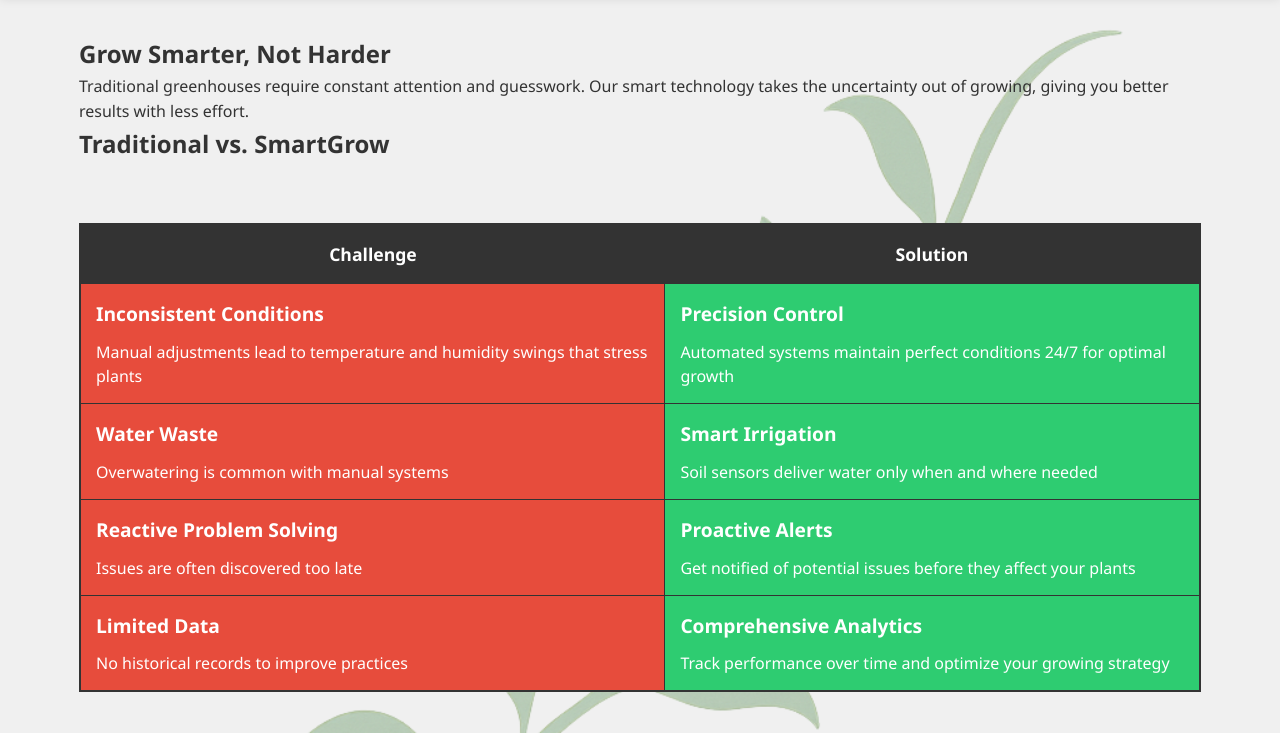
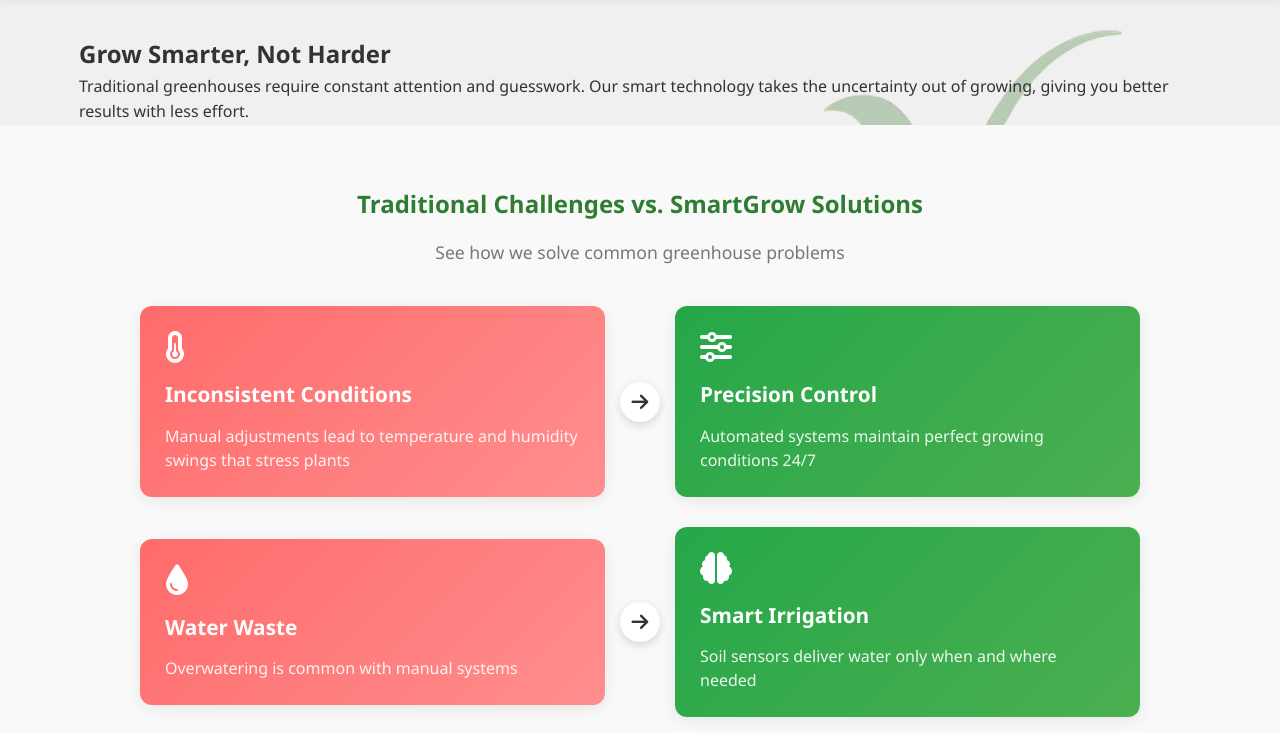
Before and after one commit to fizzygad/COMP3901Website, a plain HTML site: page benefits.html in a window 1280 px wide. Shown: the part 67-800 px from the top of the page. Drawn offline with Linux system fonts and the light colour scheme.

Commit message:
changed benefits page

```diff
--- a/benefits.html
+++ b/benefits.html
@@ -40,60 +40,87 @@
         </div>
     </section>
 
-    <section class="benefits-comparison"></section>
+    <section class="benefits-comparison">
         <div class="container">
-            <h2>Traditional vs. SmartGrow</h2>
-            <div class="comparison-table">
-                <table>
-                    <thead>
-                        <tr>
-                            <th>Challenge</th>
-                            <th>Solution</th>
-                        </tr>
-                    </thead>
-                    <tbody>
-                        <tr>
-                            <td class="challenge">
+            <h2>Traditional Challenges vs. SmartGrow Solutions</h2>
+            <p class="subtitle">See how we solve common greenhouse problems</p>
+
+            <div class="comparison-cards">
+                <!-- Row 1 -->
+                <div class="comparison-row">
+                    <div class="comparison-card challenge">
+                        <div class="card-content">
+                            <i class="fas fa-thermometer-half card-icon"></i>
                             <h3>Inconsistent Conditions</h3>
                             <p>Manual adjustments lead to temperature and humidity swings that stress plants</p>
-                            </td>
-                            <td class="solution">
+                        </div>
+                    </div>
+                    <div class="arrow-icon"><i class="fas fa-arrow-right"></i></div>
+                    <div class="comparison-card solution">
+                        <div class="card-content">
+                            <i class="fas fa-sliders-h card-icon"></i>
                             <h3>Precision Control</h3>
-                                <p>Automated systems maintain perfect conditions 24/7 for optimal growth</p>
-                            </td>
-                        </tr>
-                        <tr>
-                            <td class="challenge">
+                            <p>Automated systems maintain perfect growing conditions 24/7</p>
+                        </div>
+                    </div>
+                </div>
+
+                <!-- Row 2 -->
+                <div class="comparison-row">
+                    <div class="comparison-card challenge">
+                        <div class="card-content">
+                            <i class="fas fa-tint card-icon"></i>
                             <h3>Water Waste</h3>
                             <p>Overwatering is common with manual systems</p>
-                            </td>
-                            <td class="solution">
+                        </div>
+                    </div>
+                    <div class="arrow-icon"><i class="fas fa-arrow-right"></i></div>
+                    <div class="comparison-card solution">
+                        <div class="card-content">
+                            <i class="fas fa-brain card-icon"></i>
                             <h3>Smart Irrigation</h3>
                             <p>Soil sensors deliver water only when and where needed</p>
-                            </td>
-                        </tr>
-                        <tr>
-                            <td class="challenge">
+                        </div>
+                    </div>
+                </div>
+
+                <!-- Row 3 -->
+                <div class="comparison-row">
+                    <div class="comparison-card challenge">
+                        <div class="card-content">
+                            <i class="fas fa-exclamation-triangle card-icon"></i>
                             <h3>Reactive Problem Solving</h3>
                             <p>Issues are often discovered too late</p>
-                            </td>
-                            <td class="solution">
+                        </div>
+                    </div>
+                    <div class="arrow-icon"><i class="fas fa-arrow-right"></i></div>
+                    <div class="comparison-card solution">
+                        <div class="card-content">
+                            <i class="fas fa-bell card-icon"></i>
                             <h3>Proactive Alerts</h3>
                             <p>Get notified of potential issues before they affect your plants</p>
-                            </td>
-                        </tr>
-                        <tr>
-                            <td class="challenge">
+                        </div>
+                    </div>
+                </div>
+
+                <!-- Row 4 -->
+                <div class="comparison-row">
+                    <div class="comparison-card challenge">
+                        <div class="card-content">
+                            <i class="fas fa-question-circle card-icon"></i>
                             <h3>Limited Data</h3>
                             <p>No historical records to improve practices</p>
-                            </td>
-                            <td class="solution">
+                        </div>
+                    </div>
+                    <div class="arrow-icon"><i class="fas fa-arrow-right"></i></div>
+                    <div class="comparison-card solution">
+                        <div class="card-content">
+                            <i class="fas fa-chart-line card-icon"></i>
                             <h3>Comprehensive Analytics</h3>
                             <p>Track performance over time and optimize your growing strategy</p>
-                            </td>
-                        </tr>
-                    </tbody>
-                </table>
+                        </div>
+                    </div>
+                </div>
             </div>
         </div>
     </section>
--- a/styles.css
+++ b/styles.css
@@ -124,54 +124,150 @@ nav ul li a:hover, nav ul li a.active {
     color: var(--light-text);
 }
 
-/* Comparison Table Styles */
-.comparison-table {
-    margin: 40px 0;
-    overflow-x: auto;
+/* Comparison Cards Section */
+.benefits-comparison {
+    padding: 60px 0;
+    background-color: #f9f9f9;
 }
 
-.comparison-table table {
-    width: 100%;
-    border-collapse: collapse;
-    border: 2px solid #333;
-    margin: 20px 0;
+.benefits-comparison h2 {
+    text-align: center;
+    color: #2E7D32;
+    margin-bottom: 15px;
 }
 
-.comparison-table th {
-    background-color: #333;
-    color: white;
-    font-weight: bold;
-    padding: 15px;
+.benefits-comparison .subtitle {
     text-align: center;
-    font-size: 1.1em;
+    color: #777;
+    margin-bottom: 40px;
+    font-size: 1.1rem;
 }
 
-.comparison-table td {
-    padding: 15px;
-    vertical-align: top;
-    border: 1px solid #333;
+.comparison-cards {
+    max-width: 1000px;
+    margin: 0 auto;
 }
 
-.comparison-table .challenge {
-    background-color: #e74c3c; /* Red shade */
+.comparison-row {
+    display: flex;
+    margin-bottom: 30px;
+    position: relative;
+    align-items: center;
+}
+
+.comparison-card {
+    flex: 1;
+    padding: 25px;
+    border-radius: 12px;
+    box-shadow: 0 4px 15px rgba(0,0,0,0.08);
+    transition: all 0.3s ease;
+    height: 100%;
+}
+
+.comparison-card:hover {
+    transform: translateY(-5px);
+    box-shadow: 0 6px 20px rgba(0,0,0,0.12);
+}
+
+.card-content {
+    height: 100%;
+    display: flex;
+    flex-direction: column;
+}
+
+.card-icon {
+    font-size: 2rem;
+    margin-bottom: 15px;
     color: white;
 }
 
-.comparison-table .solution {
-    background-color: #2ecc71; /* Green shade */
+.comparison-card h3 {
+    font-size: 1.3rem;
+    margin-bottom: 12px;
     color: white;
 }
 
-.comparison-table h3 {
-    margin-top: 0;
-    margin-bottom: 10px;
-    font-size: 1.2em;
+.comparison-card p {
+    color: rgba(255,255,255,0.9);
+    line-height: 1.5;
 }
 
-.comparison-table p {
-    margin: 0;
-    line-height: 1.5;
+.challenge {
+    background: #FF6B6B;
+    background: linear-gradient(135deg, #FF6B6B 0%, #FF8E8E 100%);
+    margin-right: 15px;
 }
+
+.solution {
+    background: #25a749;
+    background: linear-gradient(135deg, #25a749 0%, #4CAF50 100%);
+    margin-left: 15px;
+}
+
+.arrow-icon {
+    position: relative;
+    z-index: 2;
+}
+
+.arrow-icon i {
+    background: white;
+    color: #333;
+    width: 40px;
+    height: 40px;
+    border-radius: 50%;
+    display: flex;
+    align-items: center;
+    justify-content: center;
+    box-shadow: 0 3px 10px rgba(0,0,0,0.15);
+    font-size: 1.2rem;
+}
+
+/* Responsive Design */
+@media (max-width: 768px) {
+    .comparison-row {
+        flex-direction: column;
+        margin-bottom: 40px;
+    }
+
+    .challenge, .solution {
+        margin: 0 !important;
+        width: 100%;
+    }
+
+    .challenge {
+        margin-bottom: 15px !important;
+    }
+
+    .arrow-icon {
+        margin: 15px 0;
+        transform: rotate(90deg);
+    }
+
+    .comparison-card {
+        padding: 20px;
+    }
+}
+
+/* Animation */
+@keyframes fadeInUp {
+    from {
+        opacity: 0;
+        transform: translateY(20px);
+    }
+    to {
+        opacity: 1;
+        transform: translateY(0);
+    }
+}
+
+.comparison-row {
+    animation: fadeInUp 0.6s ease forwards;
+}
+
+.comparison-row:nth-child(1) { animation-delay: 0.1s; }
+.comparison-row:nth-child(2) { animation-delay: 0.3s; }
+.comparison-row:nth-child(3) { animation-delay: 0.5s; }
+.comparison-row:nth-child(4) { animation-delay: 0.7s; }
 
 /* Button Styles */
 .cta-button {
```
Lines whose indentation alone changed are shown as unchanged.
